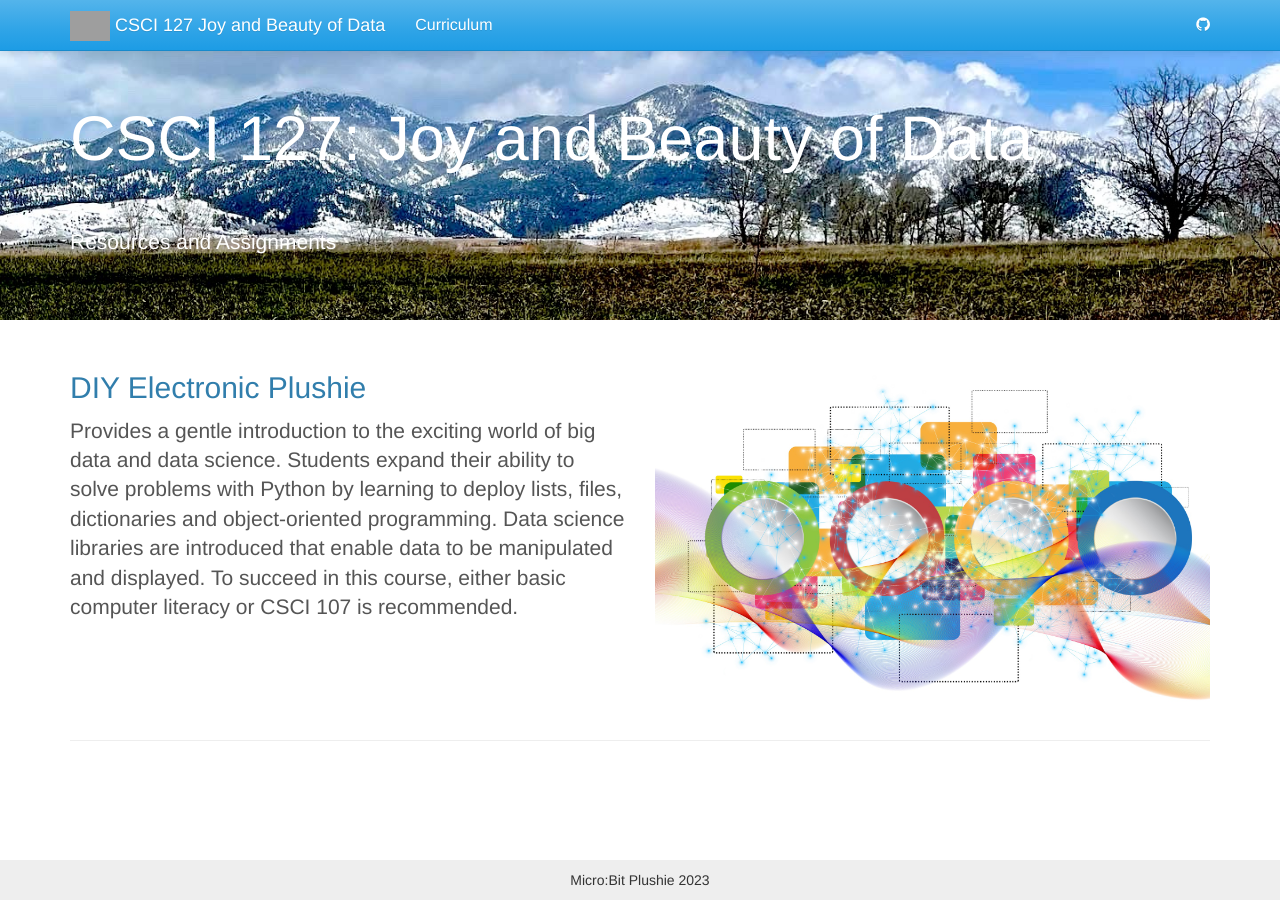
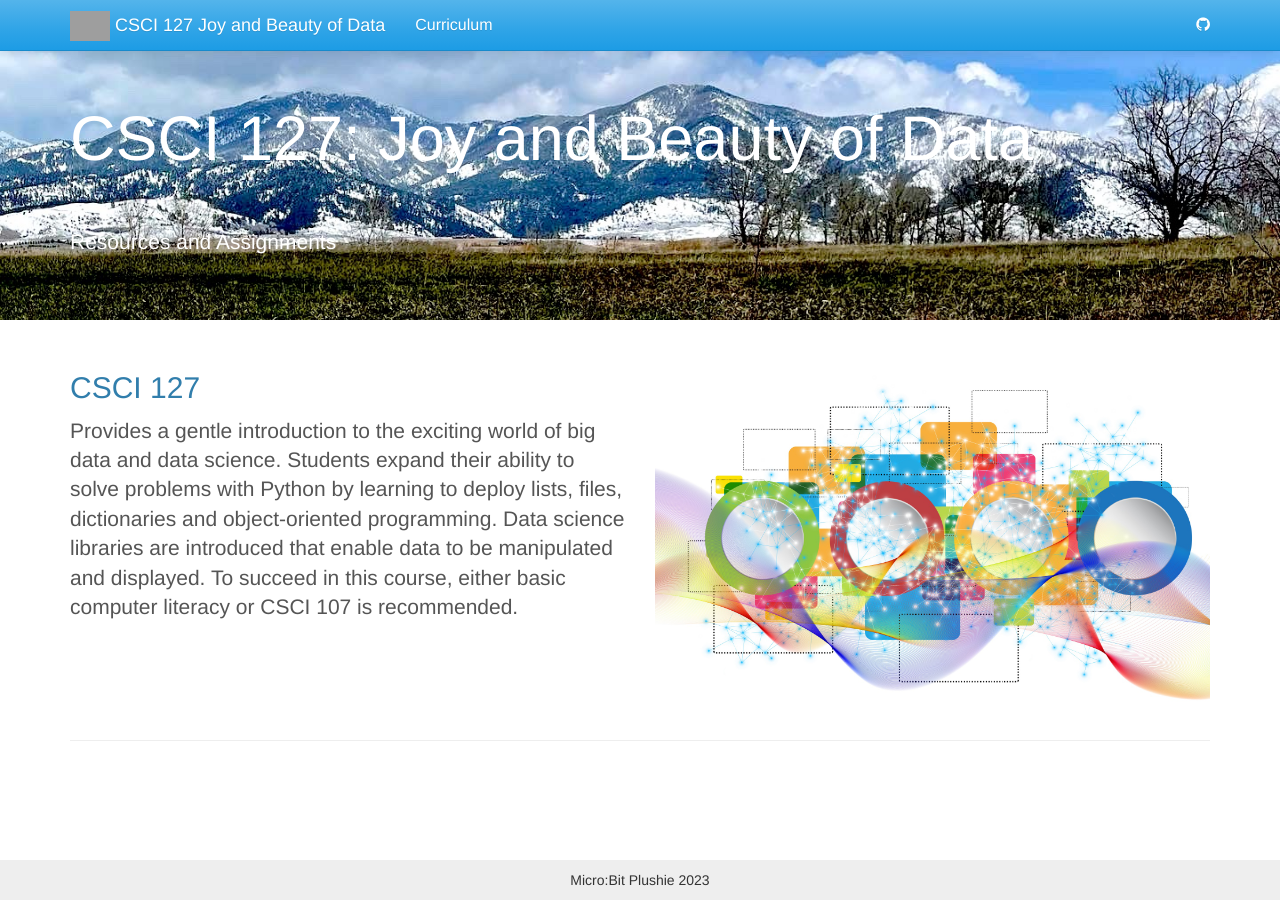
Before and after one commit to jake-chipps/csci127, a Jekyll site: the page built from index.html, in a window 1280 px wide. Built offline with Jekyll 4.4.1, drawn with Linux system fonts in a browser that asks for light colours; grey boxes are pictures that could not be loaded.

Commit message:
Change H1

```diff
--- a/index.html
+++ b/index.html
@@ -13,7 +13,7 @@ layout: default
 <div class="container">
     <div class="row">
         <div class="col-md-6">
-            <h2 class="header-light regular-pad">DIY Electronic Plushie</h2>
+            <h2 class="header-light regular-pad">CSCI 127</h2>
               <p class="lead">Provides a gentle introduction to the exciting
                 world of big data and data science. Students expand their ability
                 to solve problems with Python by learning to deploy lists, files,
```
